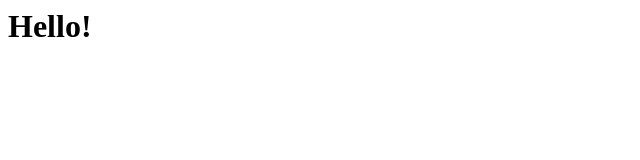
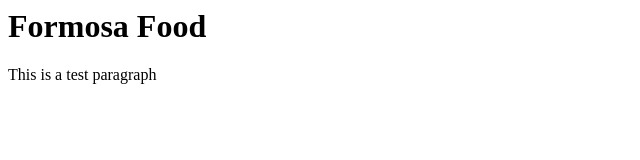
Before and after one commit to nanshih/Test-Website, a plain HTML site: page index.html in a window 1280 px wide. Shown: the whole page, without its empty margins (0-640 px from the left). Drawn offline with Linux system fonts and the light colour scheme.

Commit message:
Update index.html

```diff
--- a/index.html
+++ b/index.html
@@ -1 +1,2 @@
-<h1>Hello!</h1>
+<h1>Formosa Food</h1>
+<p>This is a test paragraph</p>
```
